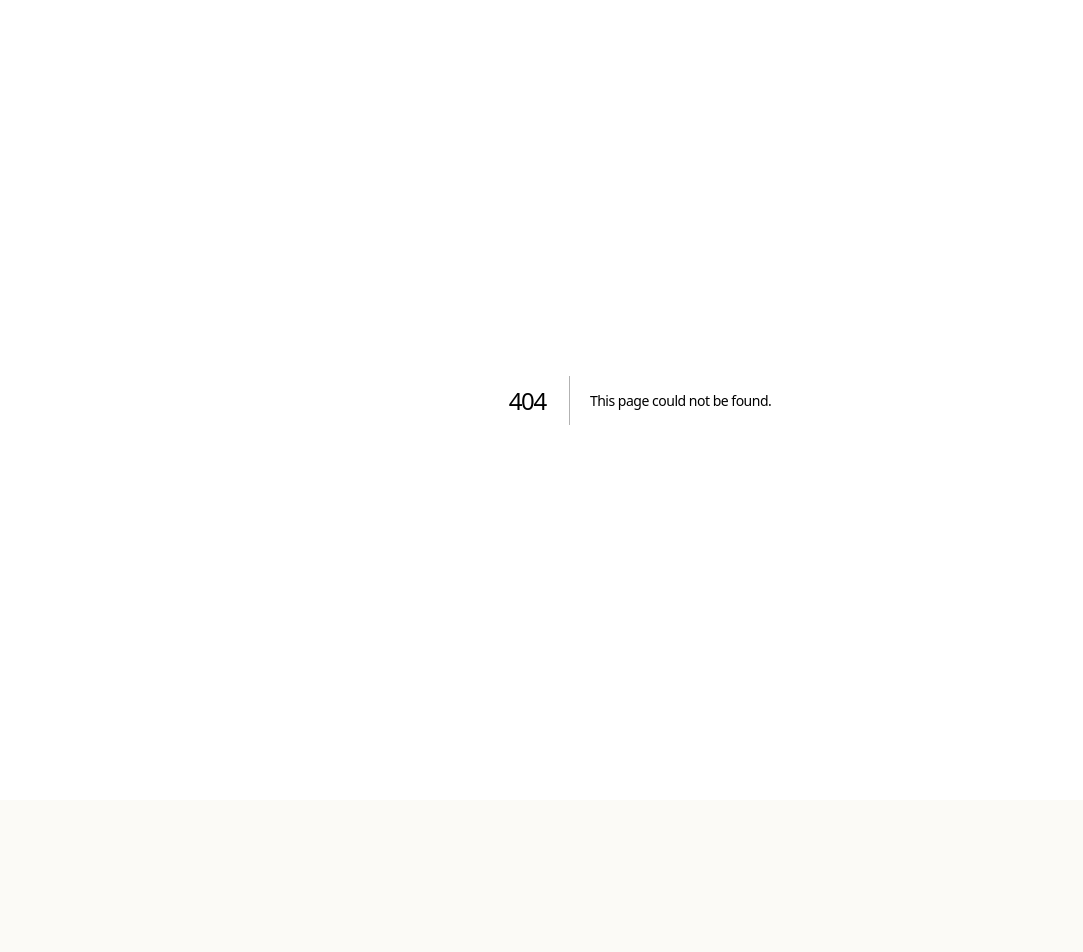
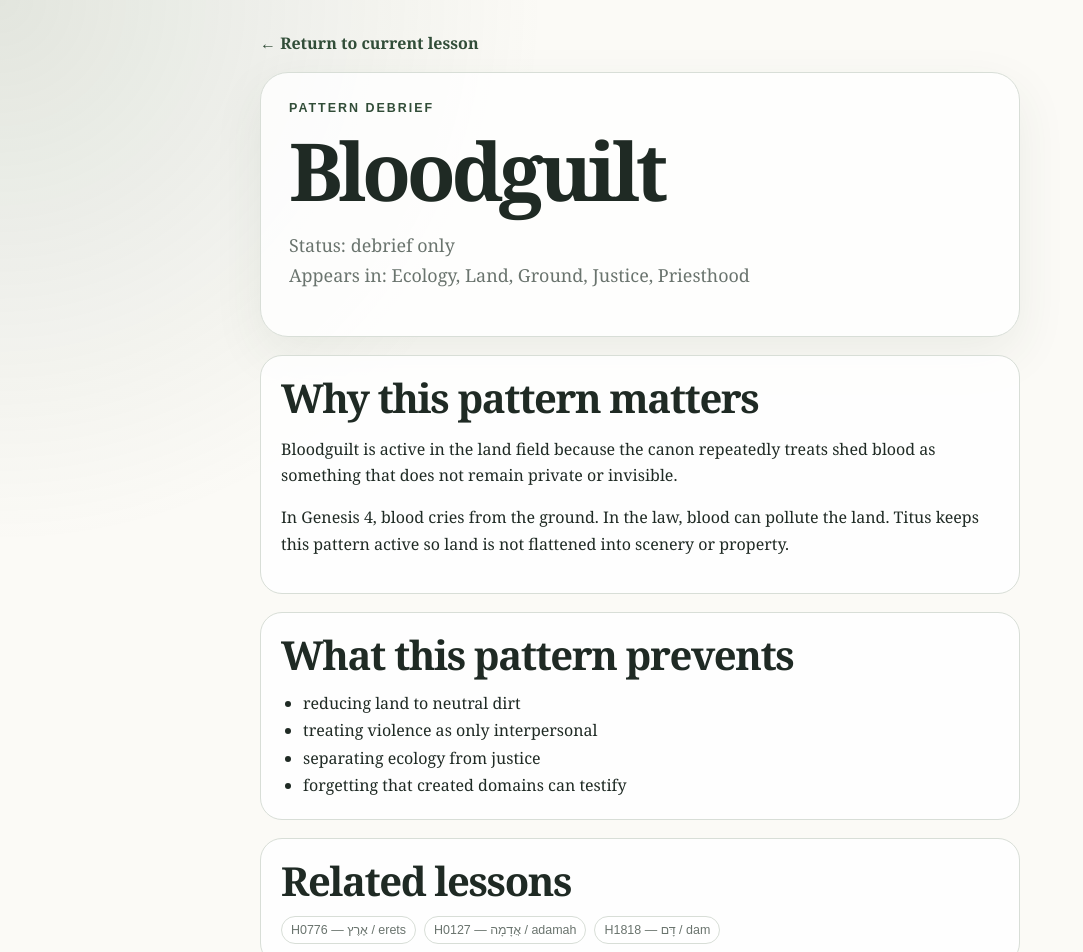
Before and after one commit to optical-lift/titus, a Next.js app: page /patterns/bloodguilt in a window 1280 px wide. Before the commit this address had no page. Shown: the top 952 px of the page, without its empty margins (0-1083 px from the left). Before the commit the page ends 800 px from the top, so only its background shows below. Built offline with nearby package versions, Linux system fonts and the light colour scheme.

Commit message:
Add pattern debrief nodes

```diff
--- a/app/globals.css
+++ b/app/globals.css
@@ -384,3 +384,50 @@ p {
     font-size: 0.76rem;
   }
 }
+
+.pattern-card-grid {
+  display: grid;
+  grid-template-columns: repeat(auto-fit, minmax(210px, 1fr));
+  gap: 12px;
+  margin-top: 18px;
+}
+
+.pattern-card {
+  display: grid;
+  gap: 8px;
+  border: 1px solid var(--line);
+  border-radius: 18px;
+  background: rgba(247, 248, 244, 0.78);
+  padding: 16px;
+}
+
+.pattern-card h3 {
+  font-size: 1.24rem;
+}
+
+.pattern-card p {
+  margin: 0;
+  color: var(--muted);
+  font-size: 0.96rem;
+}
+
+.pattern-section {
+  margin-top: 18px;
+}
+
+.pattern-list {
+  margin: 14px 0 0;
+  padding-left: 22px;
+  line-height: 1.7;
+}
+
+.related-links {
+  display: flex;
+  flex-wrap: wrap;
+  gap: 8px;
+  margin-top: 14px;
+}
+
+.related-pill {
+  display: inline-flex;
+}
--- a/app/lessons/[lessonSlug]/page.tsx
+++ b/app/lessons/[lessonSlug]/page.tsx
@@ -46,6 +46,7 @@ export default async function LessonPage({
 
       <LessonDrawerStack
         canonReading={lesson.canonReading}
+        companionPatternSlugs={lesson.companionPatternSlugs}
         drawers={lesson.drawers}
       />
 
--- /dev/null
+++ b/app/patterns/[patternSlug]/page.tsx
@@ -0,0 +1,74 @@
+import Link from "next/link";
+import { notFound } from "next/navigation";
+import { getPatternDebrief } from "@/data/titus/pattern-debriefs";
+
+export default async function PatternDebriefPage({
+  params,
+  searchParams,
+}: {
+  params: Promise<{ patternSlug: string }>;
+  searchParams: Promise<{ from?: string }>;
+}) {
+  const { patternSlug } = await params;
+  const { from } = await searchParams;
+  const pattern = getPatternDebrief(patternSlug);
+  const returnHref = from || "/lessons/h0776";
+
+  if (!pattern) {
+    notFound();
+  }
+
+  return (
+    <main className="page-shell lesson-shell">
+      <Link className="small-link" href={returnHref}>
+        ← Return to current lesson
+      </Link>
+
+      <section className="hero" style={{ marginTop: 18 }}>
+        <div className="kicker">Pattern Debrief</div>
+        <h1>{pattern.title}</h1>
+        <p className="lede">
+          Status: {pattern.status.replaceAll("_", " ")}
+          <br />
+          Appears in: {pattern.appearsIn.join(", ")}
+        </p>
+      </section>
+
+      <section className="card pattern-section">
+        <h2>Why this pattern matters</h2>
+        {pattern.whyThisPatternMatters.map((paragraph) => (
+          <p key={paragraph}>{paragraph}</p>
+        ))}
+      </section>
+
+      <section className="card pattern-section">
+        <h2>What this pattern prevents</h2>
+        <ul className="pattern-list">
+          {pattern.whatThisPatternPrevents.map((item) => (
+            <li key={item}>{item}</li>
+          ))}
+        </ul>
+      </section>
+
+      <section className="card pattern-section">
+        <h2>Related lessons</h2>
+        <div className="related-links">
+          {pattern.relatedLessons.map((lesson) => (
+            <Link className="pill related-pill" href={lesson.href} key={lesson.label}>
+              {lesson.label}
+            </Link>
+          ))}
+        </div>
+      </section>
+
+      <nav className="footer-nav">
+        <Link className="small-link" href={returnHref}>
+          ← Return to current lesson
+        </Link>
+        <Link className="small-link" href="/courses/ecology">
+          Continue Ecology
+        </Link>
+      </nav>
+    </main>
+  );
+}
--- /dev/null
+++ b/data/titus/pattern-debriefs.ts
@@ -0,0 +1,146 @@
+export type PatternDebrief = {
+  slug: string;
+  title: string;
+  status: "debrief_only" | "full_lesson_queued" | "published";
+  appearsIn: string[];
+  fullLessonSlug?: string;
+  whyThisPatternMatters: string[];
+  whatThisPatternPrevents: string[];
+  relatedLessons: {
+    label: string;
+    href: string;
+  }[];
+};
+
+export const patternDebriefs: PatternDebrief[] = [
+  {
+    slug: "bloodguilt",
+    title: "Bloodguilt",
+    status: "debrief_only",
+    appearsIn: ["Ecology", "Land", "Ground", "Justice", "Priesthood"],
+    whyThisPatternMatters: [
+      "Bloodguilt is active in the land field because the canon repeatedly treats shed blood as something that does not remain private or invisible.",
+      "In Genesis 4, blood cries from the ground. In the law, blood can pollute the land. Titus keeps this pattern active so land is not flattened into scenery or property.",
+    ],
+    whatThisPatternPrevents: [
+      "reducing land to neutral dirt",
+      "treating violence as only interpersonal",
+      "separating ecology from justice",
+      "forgetting that created domains can testify",
+    ],
+    relatedLessons: [
+      {
+        label: "H0776 — אֶרֶץ / erets",
+        href: "/lessons/h0776",
+      },
+      {
+        label: "H0127 — אֲדָמָה / adamah",
+        href: "/lessons/h0127",
+      },
+      {
+        label: "H1818 — דָּם / dam",
+        href: "/lessons/h1818",
+      },
+    ],
+  },
+  {
+    slug: "inheritance",
+    title: "Inheritance",
+    status: "debrief_only",
+    appearsIn: ["Ecology", "Kingdom", "Land", "Promise", "Rest"],
+    whyThisPatternMatters: [
+      "Inheritance matters because land language is repeatedly attached to gift, promise, boundary, responsibility, dispossession, and restoration.",
+      "This pattern keeps אֶרֶץ / erets from being read as mere geography. It asks who may dwell, under what conditions, and how the domain is received rather than seized.",
+    ],
+    whatThisPatternPrevents: [
+      "reducing land to private ownership",
+      "collapsing promise into abstraction",
+      "ignoring boundary and stewardship",
+      "separating gift from obedience",
+    ],
+    relatedLessons: [
+      {
+        label: "H0776 — אֶרֶץ / erets",
+        href: "/lessons/h0776",
+      },
+      {
+        label: "H5159 — נַחֲלָה / nachalah",
+        href: "/lessons/h5159",
+      },
+      {
+        label: "Kingdom course",
+        href: "/courses/kingdom",
+      },
+    ],
+  },
+  {
+    slug: "rest-release",
+    title: "Rest / Release",
+    status: "debrief_only",
+    appearsIn: ["Ecology", "Sabbath", "Land", "Inheritance", "Exile / Return"],
+    whyThisPatternMatters: [
+      "Rest is active here because land language repeatedly touches Sabbath, release, yield, exile, and return.",
+      "Titus keeps this companion pattern active so land is not flattened into scenery, private property, national territory only, metaphor only, or heaven later.",
+    ],
+    whatThisPatternPrevents: [
+      "reducing land to scenery",
+      "reducing rest to private inward calm",
+      "separating ecology from obedience, release, and dwellability",
+      "reading Sabbath as detached from created order",
+    ],
+    relatedLessons: [
+      {
+        label: "H0776 — אֶרֶץ / erets",
+        href: "/lessons/h0776",
+      },
+      {
+        label: "H0127 — אֲדָמָה / adamah",
+        href: "/lessons/h0127",
+      },
+      {
+        label: "H7676 — שַׁבָּת / shabbath",
+        href: "/lessons/h7676",
+      },
+    ],
+  },
+  {
+    slug: "fruitfulness",
+    title: "Fruitfulness",
+    status: "debrief_only",
+    appearsIn: ["Ecology", "Creation", "Vineyard", "Kingdom", "Formation"],
+    whyThisPatternMatters: [
+      "Fruitfulness matters because the land field repeatedly becomes visible through yield, barrenness, cultivation, eating, offering, and final abundance.",
+      "This pattern keeps fruit from being treated as a decorative metaphor only. It asks what a domain produces when it is ordered, tended, polluted, rested, or restored.",
+    ],
+    whatThisPatternPrevents: [
+      "reducing fruit to metaphor only",
+      "separating yield from domain condition",
+      "ignoring cultivation and accountability",
+      "flattening outcome language into productivity alone",
+    ],
+    relatedLessons: [
+      {
+        label: "H0776 — אֶרֶץ / erets",
+        href: "/lessons/h0776",
+      },
+      {
+        label: "H6529 — פְּרִי / peri",
+        href: "/lessons/h6529",
+      },
+      {
+        label: "G2590 — καρπός / karpos",
+        href: "/lessons/g2590",
+      },
+    ],
+  },
+];
+
+export function getPatternDebrief(slug: string) {
+  return patternDebriefs.find((pattern) => pattern.slug === slug);
+}
+
+export function getPatternDebriefs(slugs: string[]) {
+  return slugs
+    .map((slug) => getPatternDebrief(slug))
+    .filter((pattern): pattern is PatternDebrief => Boolean(pattern));
+}
```
Also changed, not shown: components/titus/LessonDrawerStack.tsx (+22 -0 lines), data/titus/lessons.ts (+7 -0 lines).
